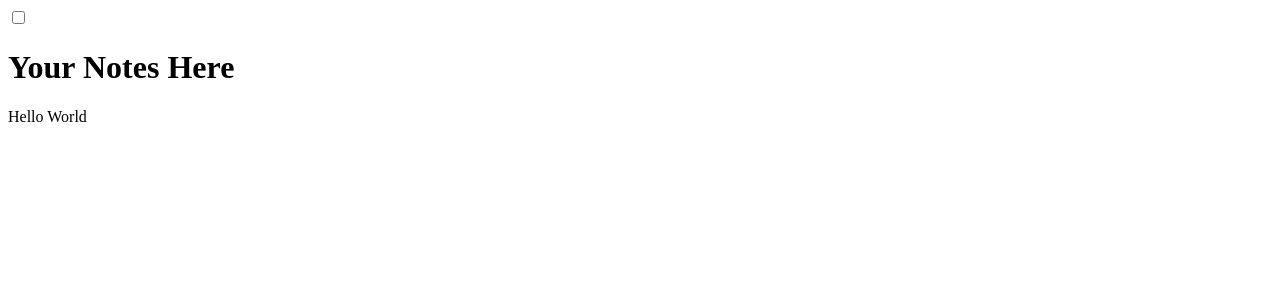
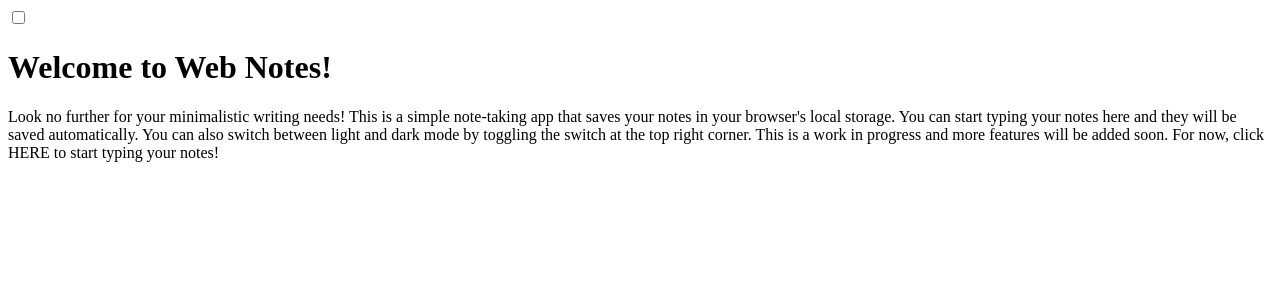
Before and after one commit to Zach-Smith1/webNotes, a React app: page / in a window 1280 px wide. Shown: the top 300 px of the page. Built offline with nearby package versions, Linux system fonts and the light colour scheme; the HTML template or start-up script is replaced by a standard one.

Commit message:
transition duration and new greeting

```diff
--- a/src/App.js
+++ b/src/App.js
@@ -1,11 +1,13 @@
 import React, { useState, useRef, useEffect } from "react";
 
 const App = () => {
+  const greeting = "Look no further for your minimalistic writing needs! This is a simple note-taking app that saves your notes in your browser's local storage. You can start typing your notes here and they will be saved automatically. You can also switch between light and dark mode by toggling the switch at the top right corner. This is a work in progress and more features will be added soon. For now, click HERE to start typing your notes!";
+  const firstHeader = "Welcome to Web Notes!";
   const storedContent = localStorage.getItem("content");
   const storedHeader = localStorage.getItem("header");
   const storedTheme = localStorage.getItem("theme");
-  const [content, setContent] = useState(storedContent ?? "Hello World");
-  const [header, setHeader] = useState(storedHeader ?? "Your Notes Here");
+  const [content, setContent] = useState(storedContent ?? greeting);
+  const [header, setHeader] = useState(storedHeader ?? firstHeader);
   const [theme, setTheme] = useState(storedTheme ?? "light");
   const contentRef = useRef(null);
   const headerRef = useRef(null);
@@ -45,7 +47,8 @@ const App = () => {
   }, [theme]);
 
   return (
-    <div>
+    <div className="App">
+      <div class="toolBar">
         <div className="checkbox-wrapper">
             <input
               checked={theme !== "light"}
@@ -62,6 +65,7 @@ const App = () => {
               <i className="fas fa-sun"></i>
               <span className="ball"></span>
             </label>
+          </div>
       </div>
       <h1
         contentEditable
```
Also changed, not shown: 1 other file (tests, documents, lock files or other folders). Lines whose indentation alone changed are shown as unchanged.
